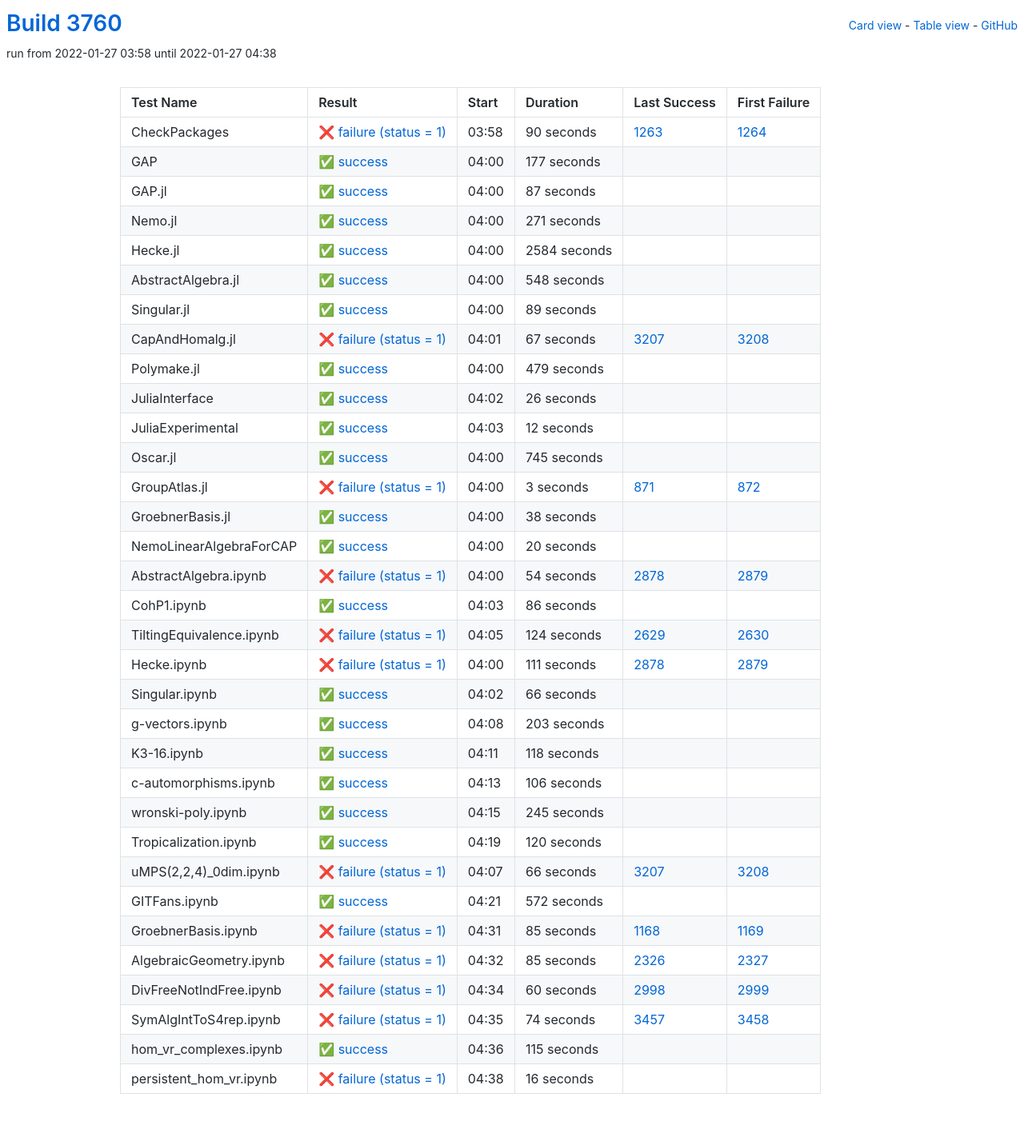
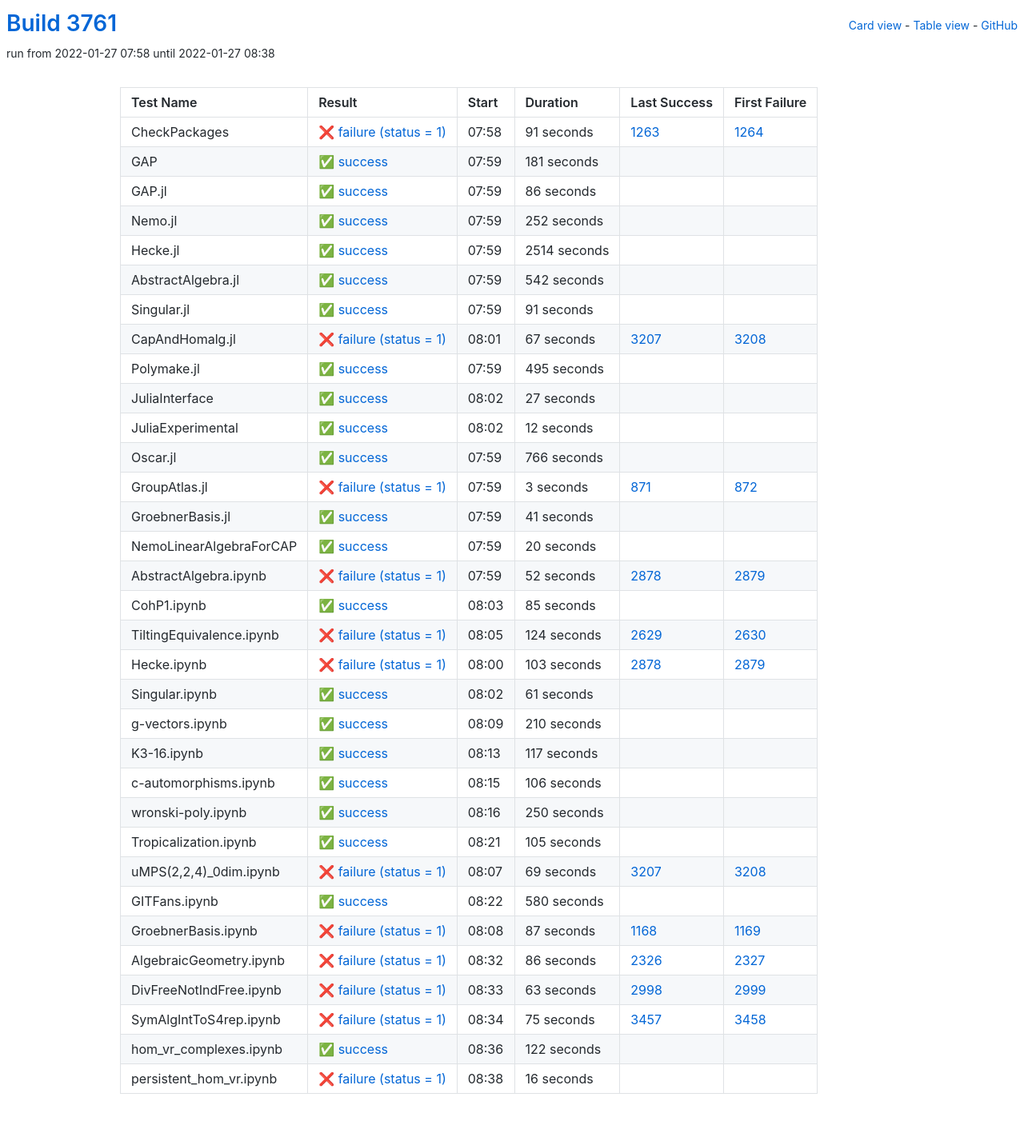
Before and after one commit to oscar-system/oscar-ci-status-stable, a Jekyll site: the page built from table.html, in a window 1280 px wide. Shown: the whole page at 80% size. Built offline with Jekyll 4.4.1, drawn with Linux system fonts in a browser that asks for light colours.

Commit message:
Build #3761

```diff
--- a/_data/ci.yml
+++ b/_data/ci.yml
@@ -1,6 +1,6 @@
 ---
-build: 3760
-build_url: https://oscarci.mathematik.uni-kl.de/job/oscar-stable/3760/
+build: 3761
+build_url: https://oscarci.mathematik.uni-kl.de/job/oscar-stable/3761/
 job: oscar-stable
 organization: oscar-system
 repo: oscar-ci-status-stable
@@ -8,92 +8,92 @@ repourl: https://github.com/oscar-system/oscar-ci-status-stable
 tests:
 - name: CheckPackages
   id: checkpackages
-  log: https://oscarci.mathematik.uni-kl.de/job/oscar-stable/3760/artifact/logs/build-3760/CheckPackages.log
-  start: 2022-01-27 03:58
+  log: https://oscarci.mathematik.uni-kl.de/job/oscar-stable/3761/artifact/logs/build-3761/CheckPackages.log
+  start: 2022-01-27 07:58
   success: false
   exitcode: 1
   status: failure
-  duration: 90
+  duration: 91
   last_success: 1263
   last_success_url: https://oscarci.mathematik.uni-kl.de/job/oscar-stable/1263/
   first_failure: 1264
   first_failure_url: https://oscarci.mathematik.uni-kl.de/job/oscar-stable/1264/
 - name: GAP
   id: gap
-  log: https://oscarci.mathematik.uni-kl.de/job/oscar-stable/3760/artifact/logs/build-3760/GAP.log
-  start: 2022-01-27 04:00
+  log: https://oscarci.mathematik.uni-kl.de/job/oscar-stable/3761/artifact/logs/build-3761/GAP.log
+  start: 2022-01-27 07:59
   success: true
   exitcode: 0
   status: success
-  duration: 177
+  duration: 181
   last_success: false
   last_success_url:
   first_failure: false
   first_failure_url:
 - name: GAP.jl
   id: gap-jl
-  log: https://oscarci.mathematik.uni-kl.de/job/oscar-stable/3760/artifact/logs/build-3760/GAP.jl.log
-  start: 2022-01-27 04:00
+  log: https://oscarci.mathematik.uni-kl.de/job/oscar-stable/3761/artifact/logs/build-3761/GAP.jl.log
+  start: 2022-01-27 07:59
   success: true
   exitcode: 0
   status: success
-  duration: 87
+  duration: 86
   last_success: false
   last_success_url:
   first_failure: false
   first_failure_url:
 - name: Nemo.jl
   id: nemo-jl
-  log: https://oscarci.mathematik.uni-kl.de/job/oscar-stable/3760/artifact/logs/build-3760/Nemo.jl.log
-  start: 2022-01-27 04:00
+  log: https://oscarci.mathematik.uni-kl.de/job/oscar-stable/3761/artifact/logs/build-3761/Nemo.jl.log
+  start: 2022-01-27 07:59
   success: true
   exitcode: 0
   status: success
-  duration: 271
+  duration: 252
   last_success: false
   last_success_url:
   first_failure: false
   first_failure_url:
 - name: Hecke.jl
   id: hecke-jl
-  log: https://oscarci.mathematik.uni-kl.de/job/oscar-stable/3760/artifact/logs/build-3760/Hecke.jl.log
-  start: 2022-01-27 04:00
+  log: https://oscarci.mathematik.uni-kl.de/job/oscar-stable/3761/artifact/logs/build-3761/Hecke.jl.log
+  start: 2022-01-27 07:59
   success: true
   exitcode: 0
   status: success
-  duration: 2584
+  duration: 2514
   last_success: false
   last_success_url:
   first_failure: false
   first_failure_url:
 - name: AbstractAlgebra.jl
   id: abstractalgebra-jl
-  log: https://oscarci.mathematik.uni-kl.de/job/oscar-stable/3760/artifact/logs/build-3760/AbstractAlgebra.jl.log
-  start: 2022-01-27 04:00
+  log: https://oscarci.mathematik.uni-kl.de/job/oscar-stable/3761/artifact/logs/build-3761/AbstractAlgebra.jl.log
+  start: 2022-01-27 07:59
   success: true
   exitcode: 0
   status: success
-  duration: 548
+  duration: 542
   last_success: false
   last_success_url:
   first_failure: false
   first_failure_url:
 - name: Singular.jl
   id: singular-jl
-  log: https://oscarci.mathematik.uni-kl.de/job/oscar-stable/3760/artifact/logs/build-3760/Singular.jl.log
-  start: 2022-01-27 04:00
+  log: https://oscarci.mathematik.uni-kl.de/job/oscar-stable/3761/artifact/logs/build-3761/Singular.jl.log
+  start: 2022-01-27 07:59
   success: true
   exitcode: 0
   status: success
-  duration: 89
+  duration: 91
   last_success: false
   last_success_url:
   first_failure: false
   first_failure_url:
 - name: CapAndHomalg.jl
   id: capandhomalg-jl
-  log: https://oscarci.mathematik.uni-kl.de/job/oscar-stable/3760/artifact/logs/build-3760/CapAndHomalg.jl.log
-  start: 2022-01-27 04:01
+  log: https://oscarci.mathematik.uni-kl.de/job/oscar-stable/3761/artifact/logs/build-3761/CapAndHomalg.jl.log
+  start: 2022-01-27 08:01
   success: false
   exitcode: 1
   status: failure
@@ -104,32 +104,32 @@ tests:
   first_failure_url: https://oscarci.mathematik.uni-kl.de/job/oscar-stable/3208/
 - name: Polymake.jl
   id: polymake-jl
-  log: https://oscarci.mathematik.uni-kl.de/job/oscar-stable/3760/artifact/logs/build-3760/Polymake.jl.log
-  start: 2022-01-27 04:00
+  log: https://oscarci.mathematik.uni-kl.de/job/oscar-stable/3761/artifact/logs/build-3761/Polymake.jl.log
+  start: 2022-01-27 07:59
   success: true
   exitcode: 0
   status: success
-  duration: 479
+  duration: 495
   last_success: false
   last_success_url:
   first_failure: false
   first_failure_url:
 - name: JuliaInterface
   id: juliainterface
-  log: https://oscarci.mathematik.uni-kl.de/job/oscar-stable/3760/artifact/logs/build-3760/JuliaInterface.log
-  start: 2022-01-27 04:02
+  log: https://oscarci.mathematik.uni-kl.de/job/oscar-stable/3761/artifact/logs/build-3761/JuliaInterface.log
+  start: 2022-01-27 08:02
   success: true
   exitcode: 0
   status: success
-  duration: 26
+  duration: 27
   last_success: false
   last_success_url:
   first_failure: false
   first_failure_url:
 - name: JuliaExperimental
   id: juliaexperimental
-  log: https://oscarci.mathematik.uni-kl.de/job/oscar-stable/3760/artifact/logs/build-3760/JuliaExperimental.log
-  start: 2022-01-27 04:03
+  log: https://oscarci.mathematik.uni-kl.de/job/oscar-stable/3761/artifact/logs/build-3761/JuliaExperimental.log
+  start: 2022-01-27 08:02
   success: true
   exitcode: 0
   status: success
@@ -140,20 +140,20 @@ tests:
   first_failure_url:
 - name: Oscar.jl
   id: oscar-jl
-  log: https://oscarci.mathematik.uni-kl.de/job/oscar-stable/3760/artifact/logs/build-3760/Oscar.jl.log
-  start: 2022-01-27 04:00
+  log: https://oscarci.mathematik.uni-kl.de/job/oscar-stable/3761/artifact/logs/build-3761/Oscar.jl.log
+  start: 2022-01-27 07:59
   success: true
   exitcode: 0
   status: success
-  duration: 745
+  duration: 766
   last_success: false
   last_success_url:
   first_failure: false
   first_failure_url:
 - name: GroupAtlas.jl
   id: groupatlas-jl
-  log: https://oscarci.mathematik.uni-kl.de/job/oscar-stable/3760/artifact/logs/build-3760/GroupAtlas.jl.log
-  start: 2022-01-27 04:00
+  log: https://oscarci.mathematik.uni-kl.de/job/oscar-stable/3761/artifact/logs/build-3761/GroupAtlas.jl.log
+  start: 2022-01-27 07:59
   success: false
   exitcode: 1
   status: failure
@@ -164,20 +164,20 @@ tests:
   first_failure_url: https://oscarci.mathematik.uni-kl.de/job/oscar-stable/872/
 - name: GroebnerBasis.jl
   id: groebnerbasis-jl
-  log: https://oscarci.mathematik.uni-kl.de/job/oscar-stable/3760/artifact/logs/build-3760/GroebnerBasis.jl.log
-  start: 2022-01-27 04:00
+  log: https://oscarci.mathematik.uni-kl.de/job/oscar-stable/3761/artifact/logs/build-3761/GroebnerBasis.jl.log
+  start: 2022-01-27 07:59
   success: true
   exitcode: 0
   status: success
-  duration: 38
+  duration: 41
   last_success: false
   last_success_url:
   first_failure: false
   first_failure_url:
 - name: NemoLinearAlgebraForCAP
   id: nemolinearalgebraforcap
-  log: https://oscarci.mathematik.uni-kl.de/job/oscar-stable/3760/artifact/logs/build-3760/NemoLinearAlgebraForCAP.log
-  start: 2022-01-27 04:00
+  log: https://oscarci.mathematik.uni-kl.de/job/oscar-stable/3761/artifact/logs/build-3761/NemoLinearAlgebraForCAP.log
+  start: 2022-01-27 07:59
   success: true
   exitcode: 0
   status: success
@@ -188,32 +188,32 @@ tests:
   first_failure_url:
 - name: AbstractAlgebra.ipynb
   id: abstractalgebra-ipynb
-  log: https://oscarci.mathematik.uni-kl.de/job/oscar-stable/3760/artifact/logs/build-3760/AbstractAlgebra.ipynb.log
-  start: 2022-01-27 04:00
+  log: https://oscarci.mathematik.uni-kl.de/job/oscar-stable/3761/artifact/logs/build-3761/AbstractAlgebra.ipynb.log
+  start: 2022-01-27 07:59
   success: false
   exitcode: 1
   status: failure
-  duration: 54
+  duration: 52
   last_success: 2878
   last_success_url: https://oscarci.mathematik.uni-kl.de/job/oscar-stable/2878/
   first_failure: 2879
   first_failure_url: https://oscarci.mathematik.uni-kl.de/job/oscar-stable/2879/
 - name: CohP1.ipynb
   id: cohp1-ipynb
-  log: https://oscarci.mathematik.uni-kl.de/job/oscar-stable/3760/artifact/logs/build-3760/CohP1.ipynb.log
-  start: 2022-01-27 04:03
+  log: https://oscarci.mathematik.uni-kl.de/job/oscar-stable/3761/artifact/logs/build-3761/CohP1.ipynb.log
+  start: 2022-01-27 08:03
   success: true
   exitcode: 0
   status: success
-  duration: 86
+  duration: 85
   last_success: false
   last_success_url:
   first_failure: false
   first_failure_url:
 - name: TiltingEquivalence.ipynb
   id: tiltingequivalence-ipynb
-  log: https://oscarci.mathematik.uni-kl.de/job/oscar-stable/3760/artifact/logs/build-3760/TiltingEquivalence.ipynb.log
-  start: 2022-01-27 04:05
+  log: https://oscarci.mathematik.uni-kl.de/job/oscar-stable/3761/artifact/logs/build-3761/TiltingEquivalence.ipynb.log
+  start: 2022-01-27 08:05
   success: false
   exitcode: 1
   status: failure
@@ -224,56 +224,56 @@ tests:
   first_failure_url: https://oscarci.mathematik.uni-kl.de/job/oscar-stable/2630/
 - name: Hecke.ipynb
   id: hecke-ipynb
-  log: https://oscarci.mathematik.uni-kl.de/job/oscar-stable/3760/artifact/logs/build-3760/Hecke.ipynb.log
-  start: 2022-01-27 04:00
+  log: https://oscarci.mathematik.uni-kl.de/job/oscar-stable/3761/artifact/logs/build-3761/Hecke.ipynb.log
+  start: 2022-01-27 08:00
   success: false
   exitcode: 1
   status: failure
-  duration: 111
+  duration: 103
   last_success: 2878
   last_success_url: https://oscarci.mathematik.uni-kl.de/job/oscar-stable/2878/
   first_failure: 2879
   first_failure_url: https://oscarci.mathematik.uni-kl.de/job/oscar-stable/2879/
 - name: Singular.ipynb
   id: singular-ipynb
-  log: https://oscarci.mathematik.uni-kl.de/job/oscar-stable/3760/artifact/logs/build-3760/Singular.ipynb.log
-  start: 2022-01-27 04:02
+  log: https://oscarci.mathematik.uni-kl.de/job/oscar-stable/3761/artifact/logs/build-3761/Singular.ipynb.log
+  start: 2022-01-27 08:02
   success: true
   exitcode: 0
   status: success
-  duration: 66
+  duration: 61
   last_success: false
   last_success_url:
   first_failure: false
   first_failure_url:
 - name: g-vectors.ipynb
   id: g-vectors-ipynb
-  log: https://oscarci.mathematik.uni-kl.de/job/oscar-stable/3760/artifact/logs/build-3760/g-vectors.ipynb.log
-  start: 2022-01-27 04:08
+  log: https://oscarci.mathematik.uni-kl.de/job/oscar-stable/3761/artifact/logs/build-3761/g-vectors.ipynb.log
+  start: 2022-01-27 08:09
   success: true
   exitcode: 0
   status: success
-  duration: 203
+  duration: 210
   last_success: false
   last_success_url:
   first_failure: false
   first_failure_url:
 - name: K3-16.ipynb
   id: k3-16-ipynb
-  log: https://oscarci.mathematik.uni-kl.de/job/oscar-stable/3760/artifact/logs/build-3760/K3-16.ipynb.log
-  start: 2022-01-27 04:11
+  log: https://oscarci.mathematik.uni-kl.de/job/oscar-stable/3761/artifact/logs/build-3761/K3-16.ipynb.log
+  start: 2022-01-27 08:13
   success: true
   exitcode: 0
   status: success
-  duration: 118
+  duration: 117
   last_success: false
   last_success_url:
   first_failure: false
   first_failure_url:
 - name: c-automorphisms.ipynb
   id: c-automorphisms-ipynb
-  log: https://oscarci.mathematik.uni-kl.de/job/oscar-stable/3760/artifact/logs/build-3760/c-automorphisms.ipynb.log
-  start: 2022-01-27 04:13
+  log: https://oscarci.mathematik.uni-kl.de/job/oscar-stable/3761/artifact/logs/build-3761/c-automorphisms.ipynb.log
+  start: 2022-01-27 08:15
   success: true
   exitcode: 0
   status: success
@@ -284,116 +284,116 @@ tests:
   first_failure_url:
 - name: wronski-poly.ipynb
   id: wronski-poly-ipynb
-  log: https://oscarci.mathematik.uni-kl.de/job/oscar-stable/3760/artifact/logs/build-3760/wronski-poly.ipynb.log
-  start: 2022-01-27 04:15
+  log: https://oscarci.mathematik.uni-kl.de/job/oscar-stable/3761/artifact/logs/build-3761/wronski-poly.ipynb.log
+  start: 2022-01-27 08:16
   success: true
   exitcode: 0
   status: success
-  duration: 245
+  duration: 250
   last_success: false
   last_success_url:
   first_failure: false
   first_failure_url:
 - name: Tropicalization.ipynb
   id: tropicalization-ipynb
-  log: https://oscarci.mathematik.uni-kl.de/job/oscar-stable/3760/artifact/logs/build-3760/Tropicalization.ipynb.log
-  start: 2022-01-27 04:19
+  log: https://oscarci.mathematik.uni-kl.de/job/oscar-stable/3761/artifact/logs/build-3761/Tropicalization.ipynb.log
+  start: 2022-01-27 08:21
   success: true
   exitcode: 0
   status: success
-  duration: 120
+  duration: 105
   last_success: false
   last_success_url:
   first_failure: false
   first_failure_url:
 - name: uMPS(2,2,4)_0dim.ipynb
   id: umps-2-2-4-0dim-ipynb
-  log: https://oscarci.mathematik.uni-kl.de/job/oscar-stable/3760/artifact/logs/build-3760/uMPS-2-2-4-_0dim.ipynb.log
-  start: 2022-01-27 04:07
+  log: https://oscarci.mathematik.uni-kl.de/job/oscar-stable/3761/artifact/logs/build-3761/uMPS-2-2-4-_0dim.ipynb.log
+  start: 2022-01-27 08:07
   success: false
   exitcode: 1
   status: failure
-  duration: 66
+  duration: 69
   last_success: 3207
   last_success_url: https://oscarci.mathematik.uni-kl.de/job/oscar-stable/3207/
   first_failure: 3208
   first_failure_url: https://oscarci.mathematik.uni-kl.de/job/oscar-stable/3208/
 - name: GITFans.ipynb
   id: gitfans-ipynb
-  log: https://oscarci.mathematik.uni-kl.de/job/oscar-stable/3760/artifact/logs/build-3760/GITFans.ipynb.log
-  start: 2022-01-27 04:21
+  log: https://oscarci.mathematik.uni-kl.de/job/oscar-stable/3761/artifact/logs/build-3761/GITFans.ipynb.log
+  start: 2022-01-27 08:22
   success: true
   exitcode: 0
   status: success
-  duration: 572
+  duration: 580
   last_success: false
   last_success_url:
   first_failure: false
   first_failure_url:
 - name: GroebnerBasis.ipynb
   id: groebnerbasis-ipynb
-  log: https://oscarci.mathematik.uni-kl.de/job/oscar-stable/3760/artifact/logs/build-3760/GroebnerBasis.ipynb.log
-  start: 2022-01-27 04:31
+  log: https://oscarci.mathematik.uni-kl.de/job/oscar-stable/3761/artifact/logs/build-3761/GroebnerBasis.ipynb.log
+  start: 2022-01-27 08:08
   success: false
   exitcode: 1
   status: failure
-  duration: 85
+  duration: 87
   last_success: 1168
   last_success_url: https://oscarci.mathematik.uni-kl.de/job/oscar-stable/1168/
   first_failure: 1169
   first_failure_url: https://oscarci.mathematik.uni-kl.de/job/oscar-stable/1169/
 - name: AlgebraicGeometry.ipynb
   id: algebraicgeometry-ipynb
-  log: https://oscarci.mathematik.uni-kl.de/job/oscar-stable/3760/artifact/logs/build-3760/AlgebraicGeometry.ipynb.log
-  start: 2022-01-27 04:32
+  log: https://oscarci.mathematik.uni-kl.de/job/oscar-stable/3761/artifact/logs/build-3761/AlgebraicGeometry.ipynb.log
+  start: 2022-01-27 08:32
   success: false
   exitcode: 1
   status: failure
-  duration: 85
+  duration: 86
   last_success: 2326
   last_success_url: https://oscarci.mathematik.uni-kl.de/job/oscar-stable/2326/
   first_failure: 2327
   first_failure_url: https://oscarci.mathematik.uni-kl.de/job/oscar-stable/2327/
 - name: DivFreeNotIndFree.ipynb
   id: divfreenotindfree-ipynb
-  log: https://oscarci.mathematik.uni-kl.de/job/oscar-stable/3760/artifact/logs/build-3760/DivFreeNotIndFree.ipynb.log
-  start: 2022-01-27 04:34
+  log: https://oscarci.mathematik.uni-kl.de/job/oscar-stable/3761/artifact/logs/build-3761/DivFreeNotIndFree.ipynb.log
+  start: 2022-01-27 08:33
   success: false
   exitcode: 1
   status: failure
-  duration: 60
+  duration: 63
   last_success: 2998
   last_success_url: https://oscarci.mathematik.uni-kl.de/job/oscar-stable/2998/
   first_failure: 2999
   first_failure_url: https://oscarci.mathematik.uni-kl.de/job/oscar-stable/2999/
 - name: SymAlgIntToS4rep.ipynb
   id: symalginttos4rep-ipynb
-  log: https://oscarci.mathematik.uni-kl.de/job/oscar-stable/3760/artifact/logs/build-3760/SymAlgIntToS4rep.ipynb.log
-  start: 2022-01-27 04:35
+  log: https://oscarci.mathematik.uni-kl.de/job/oscar-stable/3761/artifact/logs/build-3761/SymAlgIntToS4rep.ipynb.log
+  start: 2022-01-27 08:34
   success: false
   exitcode: 1
   status: failure
-  duration: 74
+  duration: 75
   last_success: 3457
   last_success_url: https://oscarci.mathematik.uni-kl.de/job/oscar-stable/3457/
   first_failure: 3458
   first_failure_url: https://oscarci.mathematik.uni-kl.de/job/oscar-stable/3458/
 - name: hom_vr_complexes.ipynb
   id: hom-vr-complexes-ipynb
-  log: https://oscarci.mathematik.uni-kl.de/job/oscar-stable/3760/artifact/logs/build-3760/hom_vr_complexes.ipynb.log
-  start: 2022-01-27 04:36
+  log: https://oscarci.mathematik.uni-kl.de/job/oscar-stable/3761/artifact/logs/build-3761/hom_vr_complexes.ipynb.log
+  start: 2022-01-27 08:36
   success: true
   exitcode: 0
   status: success
-  duration: 115
+  duration: 122
   last_success: false
   last_success_url:
   first_failure: false
   first_failure_url:
 - name: persistent_hom_vr.ipynb
   id: persistent-hom-vr-ipynb
-  log: https://oscarci.mathematik.uni-kl.de/job/oscar-stable/3760/artifact/logs/build-3760/persistent_hom_vr.ipynb.log
-  start: 2022-01-27 04:38
+  log: https://oscarci.mathematik.uni-kl.de/job/oscar-stable/3761/artifact/logs/build-3761/persistent_hom_vr.ipynb.log
+  start: 2022-01-27 08:38
   success: false
   exitcode: 1
   status: failure
```
Also changed, not shown: README.md.
